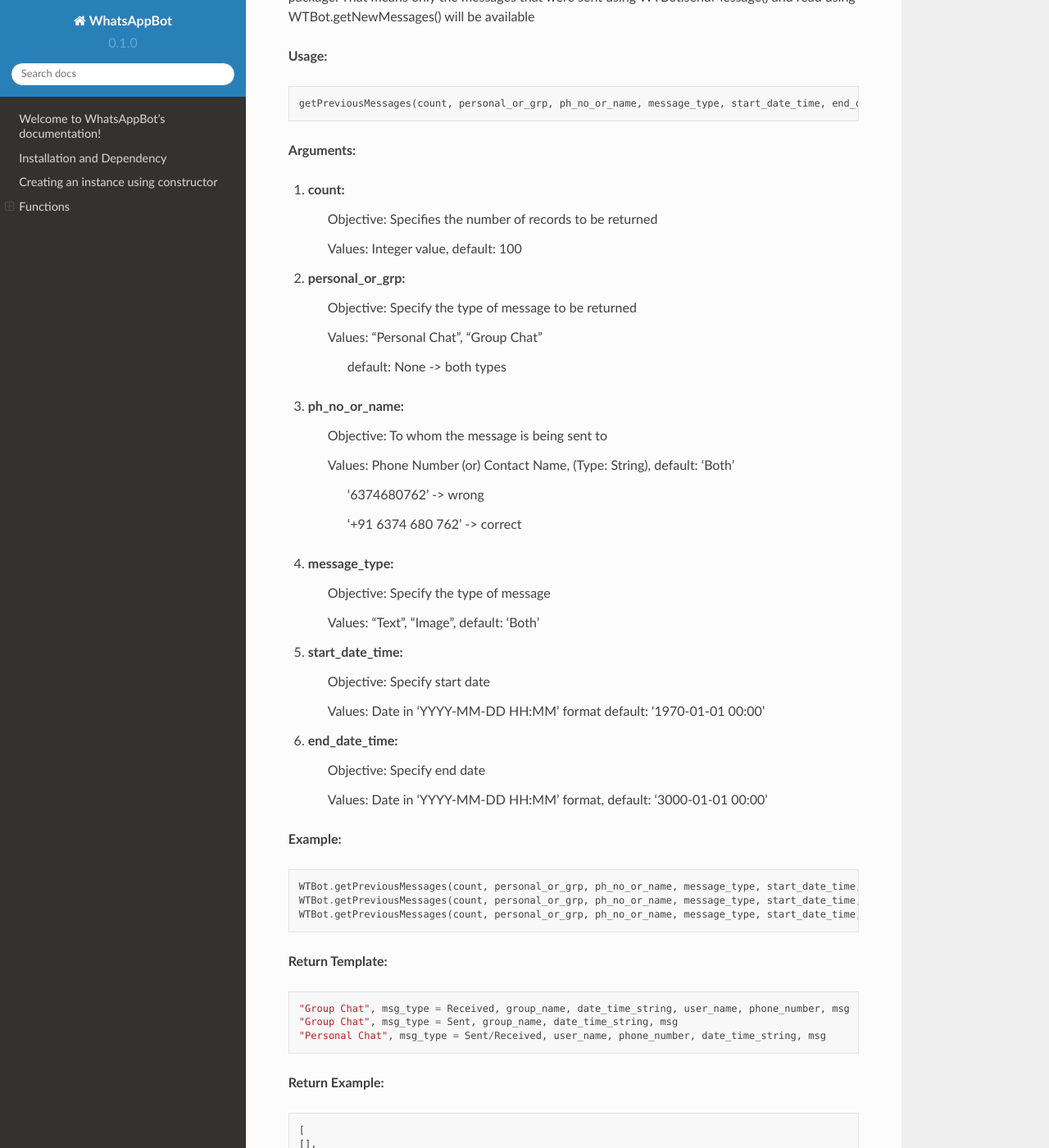
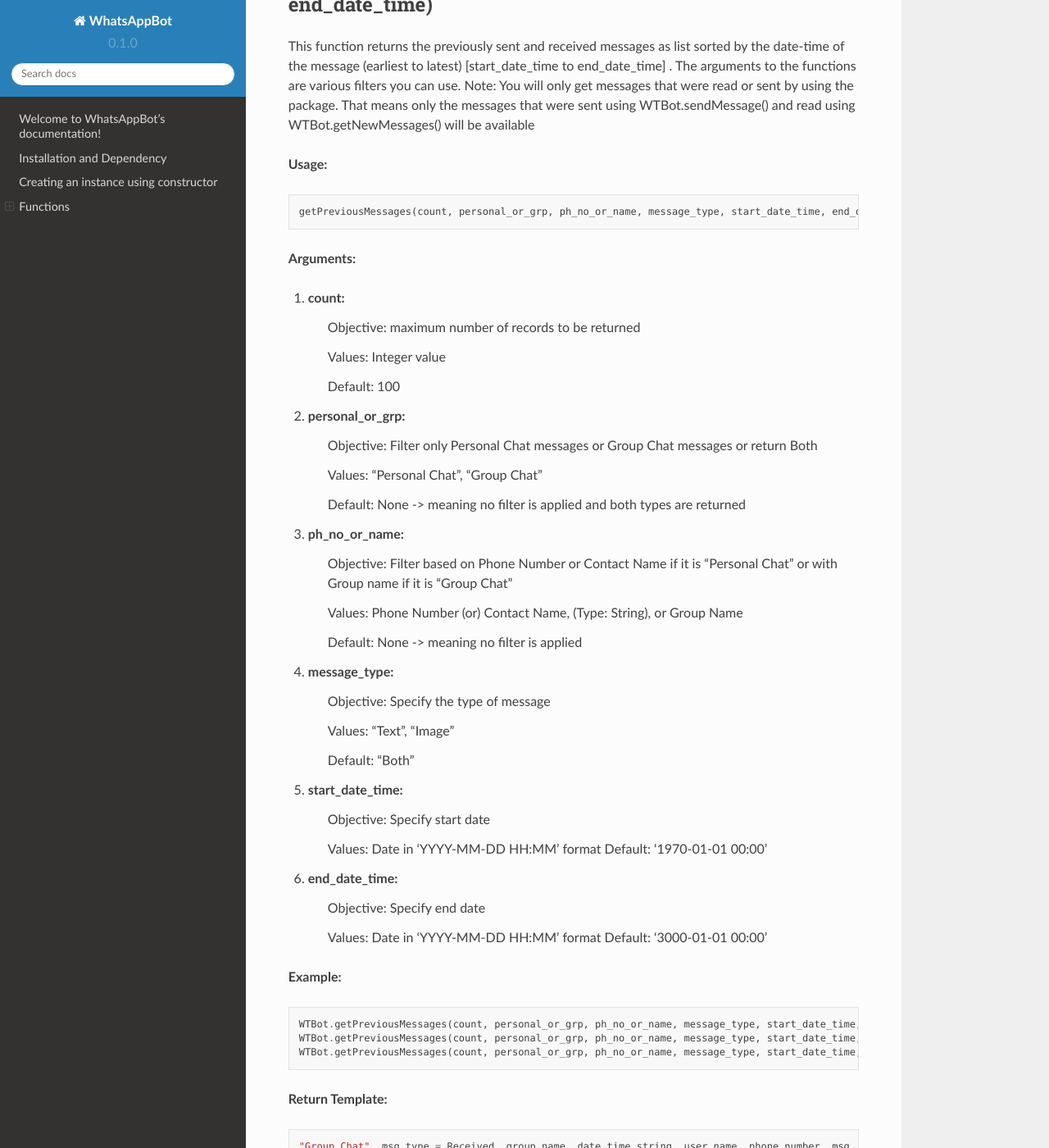
Before and after one commit to ArvindR07/WhatsAppBotDocs, a Sphinx documentation site: the page built from docs/source/index.rst, in a window 1280 px wide and 1400 px high, scrolled down 6128 px. Shown: the whole window at 82% size. Built offline with Sphinx 7.4.7 and the Read the Docs theme 2.0.0, drawn with Linux system fonts in a browser that asks for light colours; some of the changed text lies outside the part shown.

Commit message:
Update index.rst

```diff
--- a/docs/source/index.rst
+++ b/docs/source/index.rst
@@ -2,6 +2,7 @@
 ========================================
 
 **WhatsAppBot** is a Python package to automate the process of reading and replying to WhatsApp messages. It uses PyAutoGUI for performing keyboard and mouse events, using which messages are selected, copied and typed.
+Watch `this <https://www.youtube.com/>`_ 2 minute animated video on WhatsAppBot.
 
 .. default-role:: code
 
@@ -185,11 +186,11 @@
 **Arguments:**
 
 1. personal_or_grp:
-      Objective: Specify the type of message
+      Objective: Specify the type of chat
 
       Values: "Personal Chat", "Group Chat"
 2. message_to:
-      Objective: To whom the message is being sent to
+      Objective: To whom the message is being sent to. If it "Personal Chat", then it can be a string representing the full name of the contact as saved, or phone number in the same format as in WhatsApp, and if it is "Group Chat" the full name of the group (case sensitive)
 
       Values: Phone Number (or) Contact Name, (Type: String)
 
@@ -266,6 +267,11 @@
                                                             ['Text','Hello']
                                                            ]
                         ],
+                        ['Personal Chat','Nanda',[
+                                                            ['Text','Hi'],
+                                                            ['Text','Hello']
+                                                           ]
+                        ],
                         ['Group Chat','Sample Group 1',[
                                                          ['Image','C:\\Users\\nanda\\Downloads\\dhoni.jpeg'],
                                                          ['Text','How is it?']
@@ -290,35 +296,40 @@
 **Arguments:**
 
 1. count:
-      Objective: Specifies the number of records to be returned
+      Objective: maximum number of records to be returned
 
-      Values: Integer value, default: 100
+      Values: Integer value
+
+      Default: 100
+
 2. personal_or_grp:
-      Objective: Specify the type of message to be returned
+      Objective: Filter only Personal Chat messages or Group Chat messages or return Both
 
       Values: "Personal Chat", "Group Chat"
 
-         default: None -> both types
+      Default: None ->  meaning no filter is applied and both types are returned
 3. ph_no_or_name:
-      Objective: To whom the message is being sent to
+      Objective: Filter based on Phone Number or Contact Name if it is "Personal Chat" or with Group name if it is "Group Chat"
 
-      Values: Phone Number (or) Contact Name, (Type: String), default: 'Both'
+      Values: Phone Number (or) Contact Name, (Type: String), or Group Name
 
-              '6374680762'       -> wrong
-
-              '+91 6374 680 762' -> correct
+      Default: None -> meaning no filter is applied
 4. message_type:
       Objective: Specify the type of message
 
-      Values: "Text", "Image", default: 'Both'
+      Values: "Text", "Image"
+
+      Default: "Both"
 5. start_date_time:
       Objective: Specify start date
 
-      Values: Date in 'YYYY-MM-DD HH:MM' format default: '1970-01-01 00:00'
+      Values: Date in 'YYYY-MM-DD HH:MM' format
+      Default: '1970-01-01 00:00'
 6. end_date_time:
       Objective: Specify end date
 
-      Values: Date in 'YYYY-MM-DD HH:MM' format, default: '3000-01-01 00:00'
+      Values: Date in 'YYYY-MM-DD HH:MM' format
+      Default: '3000-01-01 00:00'
 
 **Example:**
 
```
Also changed, not shown: other parts of docs/source/index.rst (+5 -3 lines).
